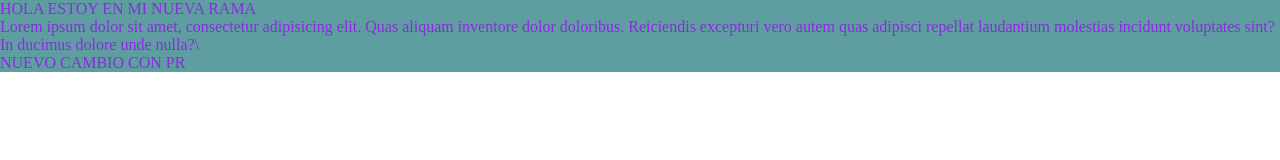
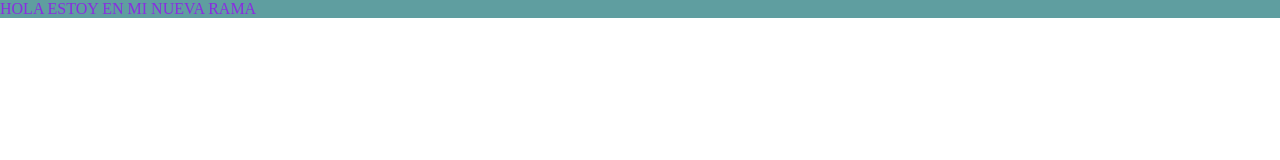
Before and after one commit to ValLozanoCTC/u2-car-am, a plain HTML site: page s36/index.html in a window 1280 px wide. Drawn offline with Linux system fonts and the light colour scheme.

Commit message:
Revert "feat: minor changes"

```diff
--- a/s36/index.html
+++ b/s36/index.html
@@ -8,14 +8,6 @@
   </head>
   <body>
     <p>HOLA ESTOY EN MI NUEVA RAMA</p>
-
-    <p>
-      Lorem ipsum dolor sit amet, consectetur adipisicing elit. Quas aliquam
-      inventore dolor doloribus. Reiciendis excepturi vero autem quas adipisci
-      repellat laudantium molestias incidunt voluptates sint? In ducimus dolore
-      unde nulla?\
-    </p>
-    <p>NUEVO CAMBIO CON PR</p>
     <script src="./assets/js/script.js"></script>
   </body>
 </html>
```
